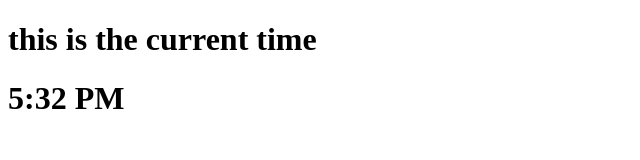
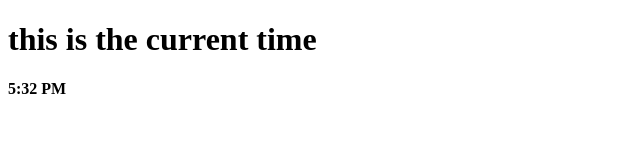
Before and after one commit to Fbsgnu/Fbsgnu.github.io, a plain HTML site: page index.html in a window 1280 px wide. Shown: the whole page, without its empty margins (0-640 px from the left). Drawn offline with Linux system fonts and the light colour scheme.

Commit message:
Update index.html

```diff
--- a/index.html
+++ b/index.html
@@ -25,7 +25,7 @@
                 hours = 12;
             }
 
-            document.write("<h1> this is the current time <h1/><b><div id='d1'>" + hours + ":" +
+            document.write("<h1> this is the current time </h1><b><div id='d1'>" + hours + ":" +
                 minutes + " " + suffix + "</div></b>");
 
         </script>
```
